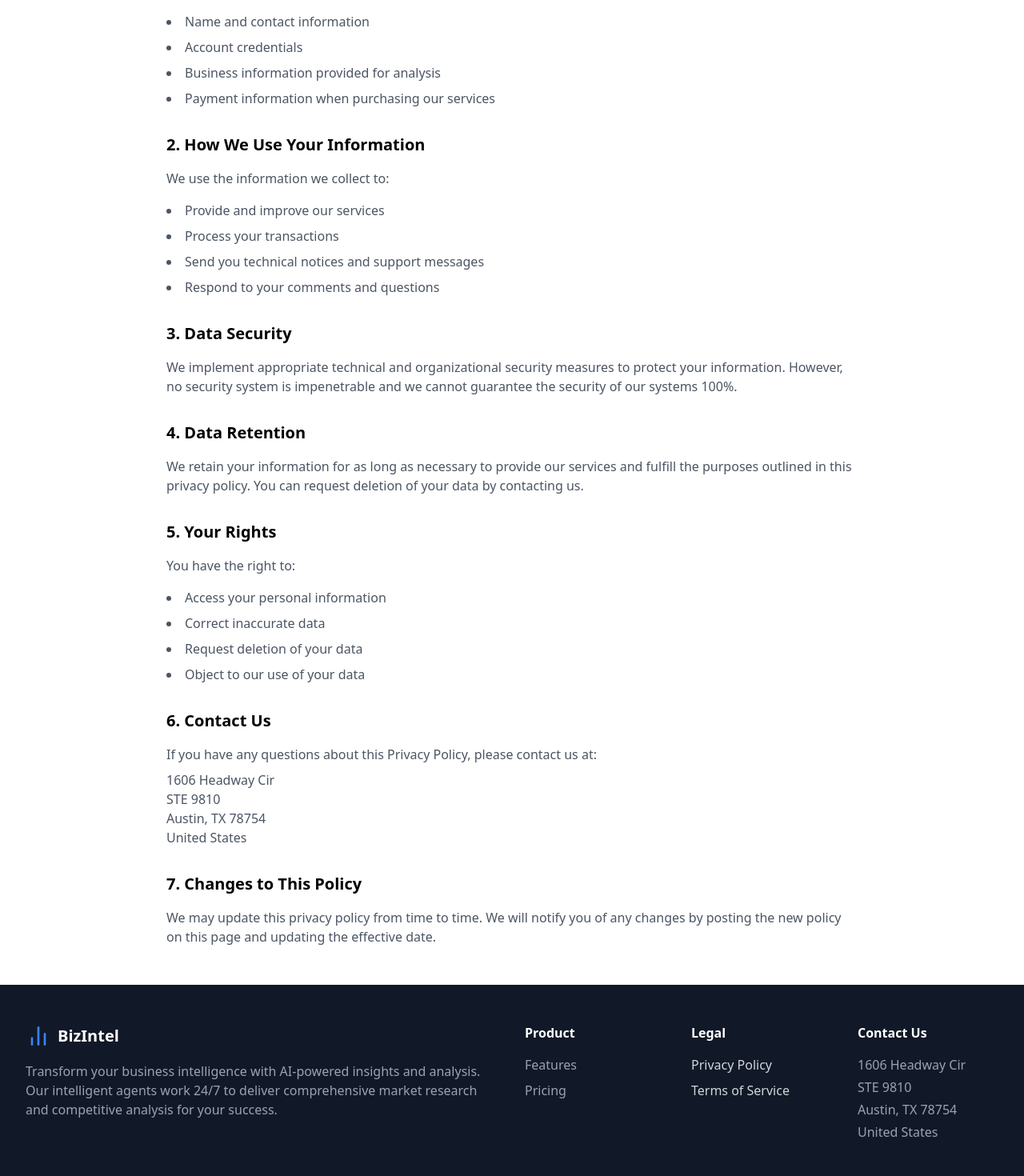
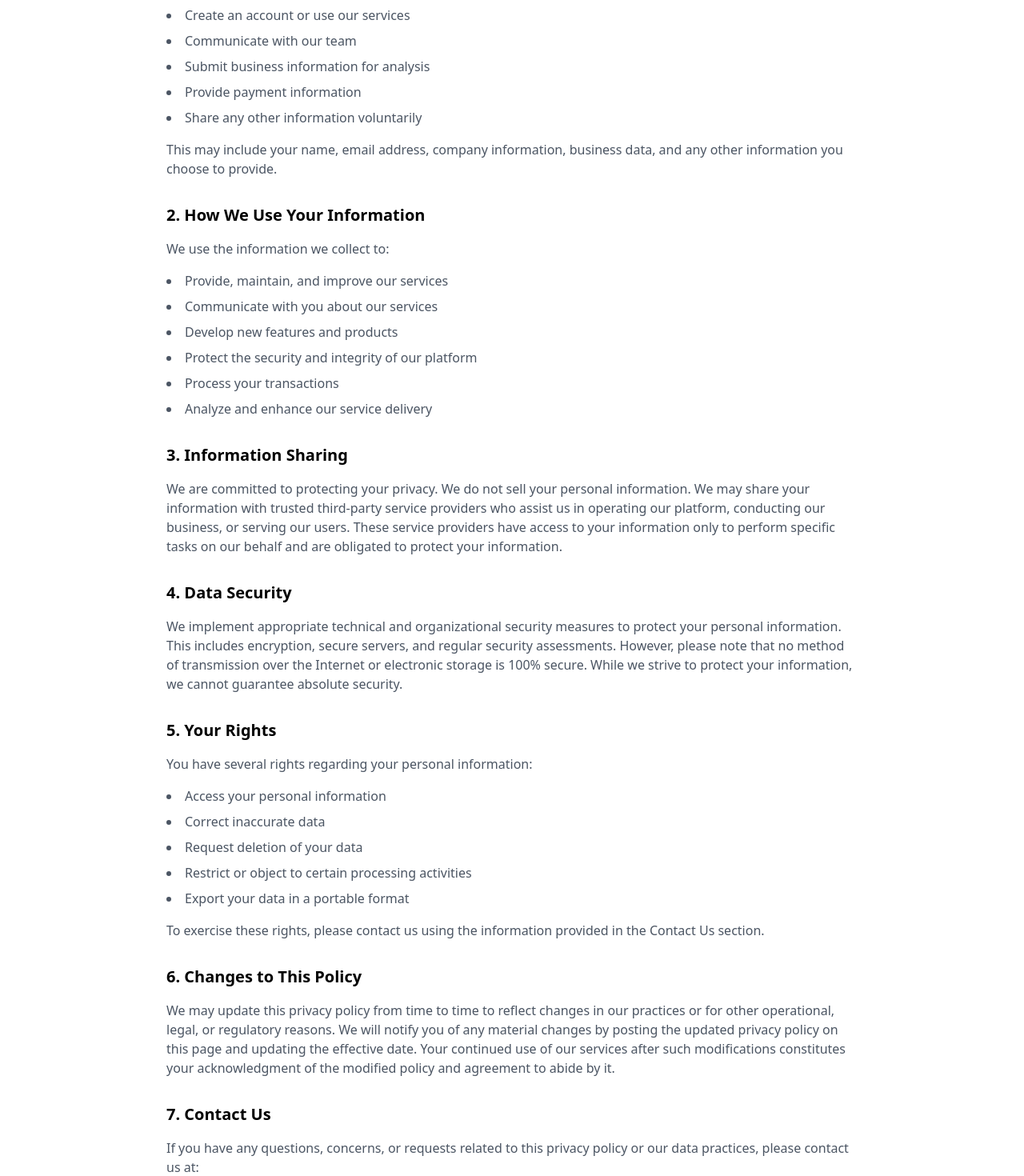
Before and after one commit to coeus-solutions/bizintel, a React (Vite) app: page /privacy in a window 1280 px wide. Shown: the part 260-1730 px from the top of the page at 80% size. Built offline with nearby package versions, Linux system fonts and the light colour scheme; no server answers.

Commit message:
footer, privacy and terms pages improvements

```diff
--- a/src/components/landing/Footer.tsx
+++ b/src/components/landing/Footer.tsx
@@ -18,13 +18,13 @@ export const Footer = () => {
       <div className="max-w-7xl mx-auto px-4 sm:px-6 lg:px-8 py-12">
         <div className="grid grid-cols-1 md:grid-cols-12 gap-8">
           {/* Brand */}
-          <div className="space-y-4 md:col-span-6">
+          <div className="space-y-4 md:col-span-5">
             <Link to="/" className="flex items-center gap-2 hover:opacity-90">
               <BarChart2 className="w-8 h-8 text-blue-500" />
               <span className="text-xl font-bold text-white">BizIntel</span>
             </Link>
             <p className="text-gray-400">
-              Transform your business intelligence with AI-powered insights and analysis. Our intelligent agents work 24/7 to deliver comprehensive market research and competitive analysis for your success.
+              Transform your business intelligence with AI-powered insights and analysis. Make data-driven decisions with our comprehensive market research, competitor analysis, and strategic recommendations tailored to your business needs.
             </p>
           </div>
 
@@ -61,7 +61,7 @@ export const Footer = () => {
           </div>
 
           {/* Contact Us */}
-          <div className="md:col-span-2">
+          <div className="md:col-span-3">
             <h3 className="text-white font-semibold mb-4">Contact Us</h3>
             <address className="text-gray-400 not-italic space-y-1">
               <p>1606 Headway Cir</p>
--- a/src/pages/Privacy.tsx
+++ b/src/pages/Privacy.tsx
@@ -34,15 +34,19 @@ export const Privacy = () => {
           <div className="space-y-8">
             <section>
               <h2 className="text-xl font-semibold mb-4">1. Information We Collect</h2>
-              <p className="text-gray-600 mb-4">
-                We collect information that you provide directly to us, including:
+              <p className="text-gray-600">
+                We collect information that you provide directly to us when you:
               </p>
-              <ul className="list-disc list-inside text-gray-600 space-y-2">
-                <li>Name and contact information</li>
-                <li>Account credentials</li>
-                <li>Business information provided for analysis</li>
-                <li>Payment information when purchasing our services</li>
+              <ul className="list-disc list-inside text-gray-600 space-y-2 mt-2">
+                <li>Create an account or use our services</li>
+                <li>Communicate with our team</li>
+                <li>Submit business information for analysis</li>
+                <li>Provide payment information</li>
+                <li>Share any other information voluntarily</li>
               </ul>
+              <p className="text-gray-600 mt-4">
+                This may include your name, email address, company information, business data, and any other information you choose to provide.
+              </p>
             </section>
 
             <section>
@@ -51,44 +55,57 @@ export const Privacy = () => {
                 We use the information we collect to:
               </p>
               <ul className="list-disc list-inside text-gray-600 space-y-2">
-                <li>Provide and improve our services</li>
+                <li>Provide, maintain, and improve our services</li>
+                <li>Communicate with you about our services</li>
+                <li>Develop new features and products</li>
+                <li>Protect the security and integrity of our platform</li>
                 <li>Process your transactions</li>
-                <li>Send you technical notices and support messages</li>
-                <li>Respond to your comments and questions</li>
+                <li>Analyze and enhance our service delivery</li>
               </ul>
             </section>
 
             <section>
-              <h2 className="text-xl font-semibold mb-4">3. Data Security</h2>
+              <h2 className="text-xl font-semibold mb-4">3. Information Sharing</h2>
               <p className="text-gray-600">
-                We implement appropriate technical and organizational security measures to protect your information. However, no security system is impenetrable and we cannot guarantee the security of our systems 100%.
+                We are committed to protecting your privacy. We do not sell your personal information. We may share your information with trusted third-party service providers who assist us in operating our platform, conducting our business, or serving our users. These service providers have access to your information only to perform specific tasks on our behalf and are obligated to protect your information.
               </p>
             </section>
 
             <section>
-              <h2 className="text-xl font-semibold mb-4">4. Data Retention</h2>
+              <h2 className="text-xl font-semibold mb-4">4. Data Security</h2>
               <p className="text-gray-600">
-                We retain your information for as long as necessary to provide our services and fulfill the purposes outlined in this privacy policy. You can request deletion of your data by contacting us.
+                We implement appropriate technical and organizational security measures to protect your personal information. This includes encryption, secure servers, and regular security assessments. However, please note that no method of transmission over the Internet or electronic storage is 100% secure. While we strive to protect your information, we cannot guarantee absolute security.
               </p>
             </section>
 
             <section>
               <h2 className="text-xl font-semibold mb-4">5. Your Rights</h2>
               <p className="text-gray-600 mb-4">
-                You have the right to:
+                You have several rights regarding your personal information:
               </p>
               <ul className="list-disc list-inside text-gray-600 space-y-2">
                 <li>Access your personal information</li>
                 <li>Correct inaccurate data</li>
                 <li>Request deletion of your data</li>
-                <li>Object to our use of your data</li>
+                <li>Restrict or object to certain processing activities</li>
+                <li>Export your data in a portable format</li>
               </ul>
+              <p className="text-gray-600 mt-4">
+                To exercise these rights, please contact us using the information provided in the Contact Us section.
+              </p>
             </section>
 
             <section>
-              <h2 className="text-xl font-semibold mb-4">6. Contact Us</h2>
+              <h2 className="text-xl font-semibold mb-4">6. Changes to This Policy</h2>
               <p className="text-gray-600">
-                If you have any questions about this Privacy Policy, please contact us at:
+                We may update this privacy policy from time to time to reflect changes in our practices or for other operational, legal, or regulatory reasons. We will notify you of any material changes by posting the updated privacy policy on this page and updating the effective date. Your continued use of our services after such modifications constitutes your acknowledgment of the modified policy and agreement to abide by it.
+              </p>
+            </section>
+
+            <section>
+              <h2 className="text-xl font-semibold mb-4">7. Contact Us</h2>
+              <p className="text-gray-600">
+                If you have any questions, concerns, or requests related to this privacy policy or our data practices, please contact us at:
               </p>
               <address className="text-gray-600 mt-2 not-italic">
                 1606 Headway Cir<br />
@@ -96,13 +113,6 @@ export const Privacy = () => {
                 Austin, TX 78754<br />
                 United States
               </address>
-            </section>
-
-            <section>
-              <h2 className="text-xl font-semibold mb-4">7. Changes to This Policy</h2>
-              <p className="text-gray-600">
-                We may update this privacy policy from time to time. We will notify you of any changes by posting the new policy on this page and updating the effective date.
-              </p>
             </section>
           </div>
         </div>
--- a/src/pages/Terms.tsx
+++ b/src/pages/Terms.tsx
@@ -35,68 +35,49 @@ export const Terms = () => {
             <section>
               <h2 className="text-xl font-semibold mb-4">1. Acceptance of Terms</h2>
               <p className="text-gray-600">
-                By accessing and using BizIntel's services, you accept and agree to be bound by the terms and conditions outlined in this agreement. If you do not agree to these terms, please do not use our services.
+                By accessing and using BizIntel's website and services, you expressly acknowledge and agree to be bound by these Terms of Service. If you do not agree to these terms, please refrain from using our services.
               </p>
             </section>
 
             <section>
-              <h2 className="text-xl font-semibold mb-4">2. Description of Services</h2>
-              <p className="text-gray-600 mb-4">
-                BizIntel provides AI-powered business analysis services, including but not limited to:
-              </p>
-              <ul className="list-disc list-inside text-gray-600 space-y-2">
-                <li>Competitor analysis</li>
-                <li>Market insights</li>
-                <li>Customer feedback analysis</li>
-                <li>Product and service evaluation</li>
-              </ul>
-            </section>
-
-            <section>
-              <h2 className="text-xl font-semibold mb-4">3. User Responsibilities</h2>
-              <p className="text-gray-600 mb-4">
-                You agree to:
-              </p>
-              <ul className="list-disc list-inside text-gray-600 space-y-2">
-                <li>Provide accurate and complete information</li>
-                <li>Maintain the security of your account</li>
-                <li>Use the services in compliance with applicable laws</li>
-                <li>Not misuse or attempt to manipulate our services</li>
-              </ul>
-            </section>
-
-            <section>
-              <h2 className="text-xl font-semibold mb-4">4. Intellectual Property</h2>
+              <h2 className="text-xl font-semibold mb-4">2. Use License</h2>
               <p className="text-gray-600">
-                All content, features, and functionality of our services are owned by BizIntel and are protected by international copyright, trademark, and other intellectual property laws.
+                BizIntel grants you a limited, non-exclusive, non-transferable license to access and use our services for your business purposes in accordance with these terms. This license is strictly for your use of BizIntel's services and does not extend to any commercial redistribution or unauthorized modifications of our platform.
               </p>
             </section>
 
             <section>
-              <h2 className="text-xl font-semibold mb-4">5. Payment Terms</h2>
+              <h2 className="text-xl font-semibold mb-4">3. Disclaimer</h2>
               <p className="text-gray-600">
-                Certain services may require payment. You agree to provide accurate billing information and authorize us to charge the applicable fees. All fees are non-refundable unless otherwise specified.
+                The services and materials on BizIntel's platform are provided on an 'as is' and 'as available' basis. BizIntel makes no representations or warranties of any kind, express or implied, regarding the operation of our services or the information, content, materials, or products included in our platform. To the fullest extent permissible by law, we disclaim all warranties, including but not limited to implied warranties of merchantability, fitness for a particular purpose, and non-infringement of intellectual property or other proprietary rights.
               </p>
             </section>
 
             <section>
-              <h2 className="text-xl font-semibold mb-4">6. Limitation of Liability</h2>
+              <h2 className="text-xl font-semibold mb-4">4. Limitations of Liability</h2>
               <p className="text-gray-600">
-                BizIntel shall not be liable for any indirect, incidental, special, consequential, or punitive damages resulting from your use or inability to use the service.
+                To the maximum extent permitted by applicable law, BizIntel and its affiliates, officers, directors, employees, agents, and suppliers shall not be liable for any direct, indirect, incidental, special, consequential, or punitive damages, including but not limited to loss of profits, data, use, goodwill, or other intangible losses, resulting from your access to or use of (or inability to access or use) our services.
               </p>
             </section>
 
             <section>
-              <h2 className="text-xl font-semibold mb-4">7. Termination</h2>
+              <h2 className="text-xl font-semibold mb-4">5. Privacy Policy</h2>
               <p className="text-gray-600">
-                We reserve the right to terminate or suspend your account and access to our services at our sole discretion, without notice, for conduct that we believe violates these terms or is harmful to other users, us, or third parties.
+                Your privacy is important to us. The use of BizIntel's services is governed by our Privacy Policy, which outlines how we collect, use, and protect your personal information. By using our services, you consent to the data practices described in our <a href="/privacy" className="text-blue-600 hover:text-blue-800">Privacy Policy</a>.
               </p>
             </section>
 
             <section>
-              <h2 className="text-xl font-semibold mb-4">8. Contact Information</h2>
+              <h2 className="text-xl font-semibold mb-4">6. Governing Law</h2>
               <p className="text-gray-600">
-                For any questions regarding these terms, please contact us at:
+                These Terms of Service and any separate agreements shall be governed by and construed in accordance with the laws of the State of Texas, United States. You agree to submit to the exclusive jurisdiction of the courts located in Texas for the resolution of any disputes arising from or relating to these terms or your use of our services.
+              </p>
+            </section>
+
+            <section>
+              <h2 className="text-xl font-semibold mb-4">7. Contact Information</h2>
+              <p className="text-gray-600">
+                If you have any questions about these Terms of Service, please contact us at:
               </p>
               <address className="text-gray-600 mt-2 not-italic">
                 1606 Headway Cir<br />
```
